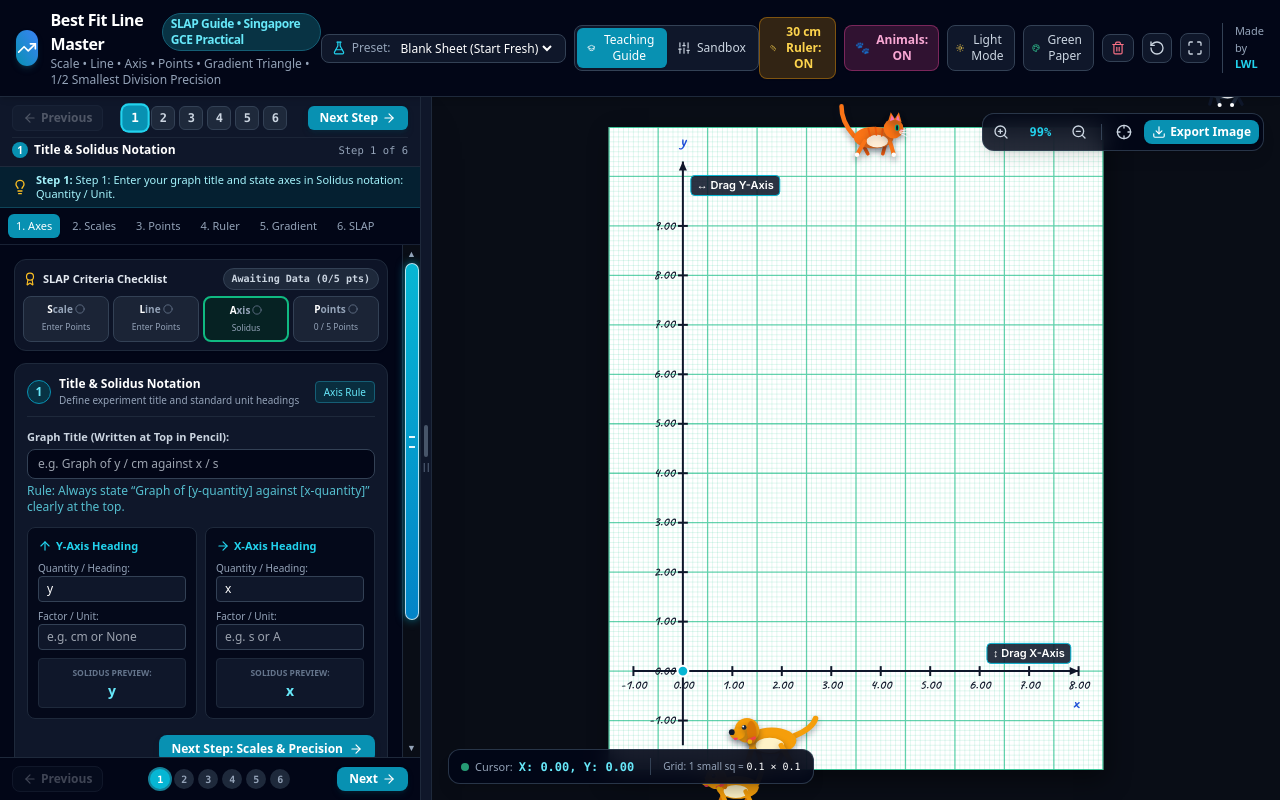
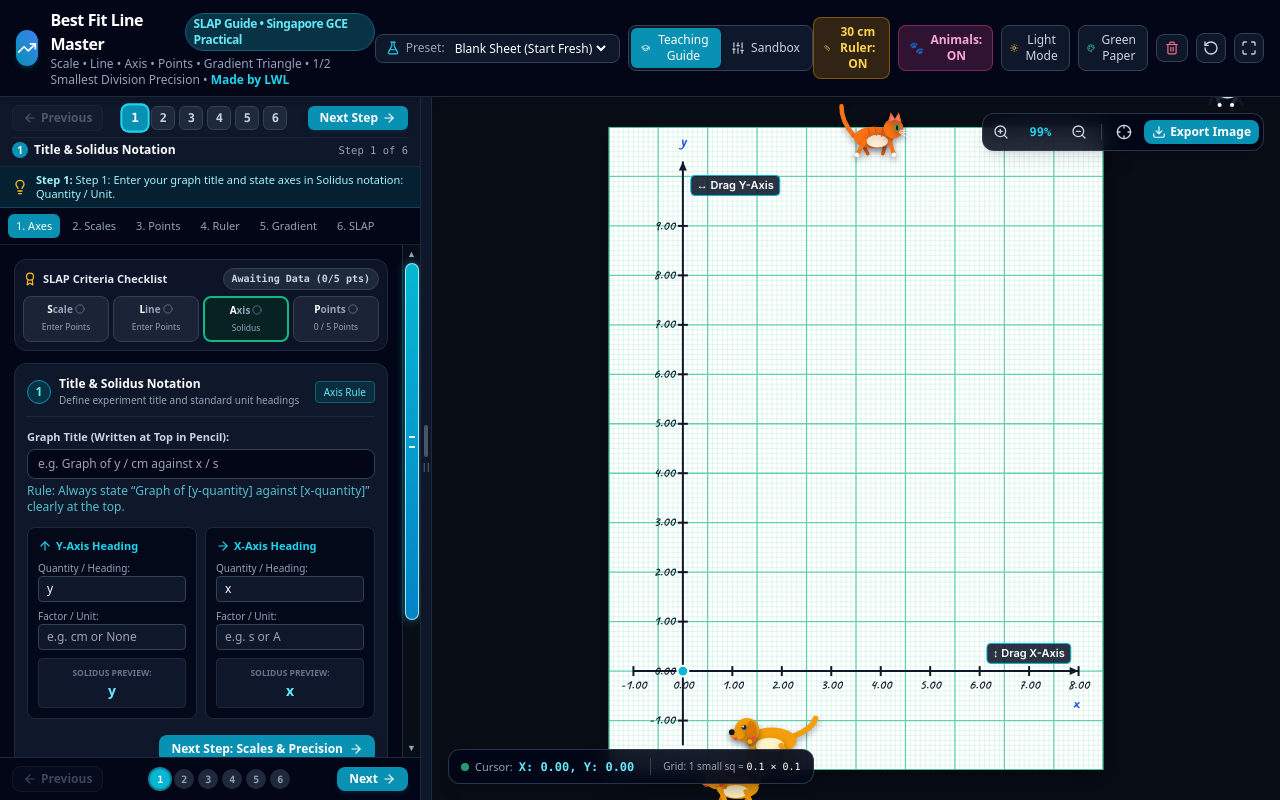
Before and after one commit to lwlteachingstuff-netizen/O-Level-Graph-Plotting-Practical-Visualisation, a plain HTML site: page index.html in a window 1280 px wide. Drawn offline with nearby package versions, Linux system fonts and the light colour scheme.

Commit message:
Add files via upload

```diff
--- a/index.html
+++ b/index.html
@@ -42,7 +42,7 @@
             SLAP Guide &bull; Singapore GCE Practical
           </span>
         </h1>
-        <p class="text-xs text-slate-400 font-handwriting text-[13px]">Scale &bull; Line &bull; Axis &bull; Points &bull; Gradient Triangle &bull; 1/2 Smallest Division Precision</p>
+        <p class="text-xs text-slate-400 font-handwriting text-[13px]">Scale &bull; Line &bull; Axis &bull; Points &bull; Gradient Triangle &bull; 1/2 Smallest Division Precision &bull; <span class="text-cyan-400 font-bold not-italic">Made by LWL</span></p>
       </div>
     </div>
 
@@ -112,11 +112,6 @@
       <button id="fullscreenBtn" class="p-1.5 rounded-lg bg-slate-900 border border-slate-700 text-slate-300 hover:text-white transition" title="Toggle Fullscreen Mode">
         <i data-lucide="maximize" class="w-4 h-4"></i>
       </button>
-
-      <!-- Credit -->
-      <span class="text-[11px] text-slate-400 font-medium select-none border-l border-slate-700 pl-3 ml-1">
-        Made by <span class="text-cyan-400 font-bold">LWL</span>
-      </span>
     </div>
   </header>
 
```
